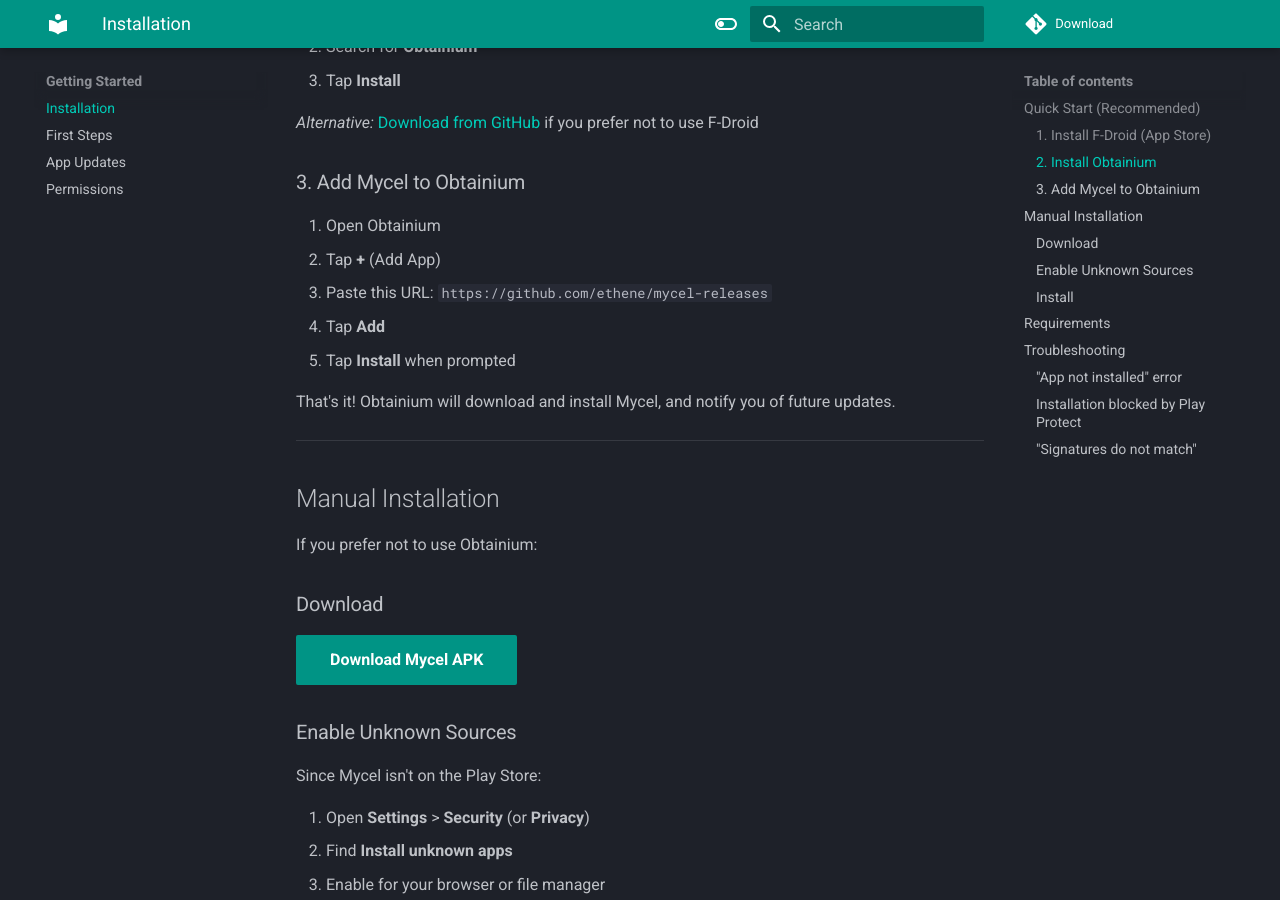
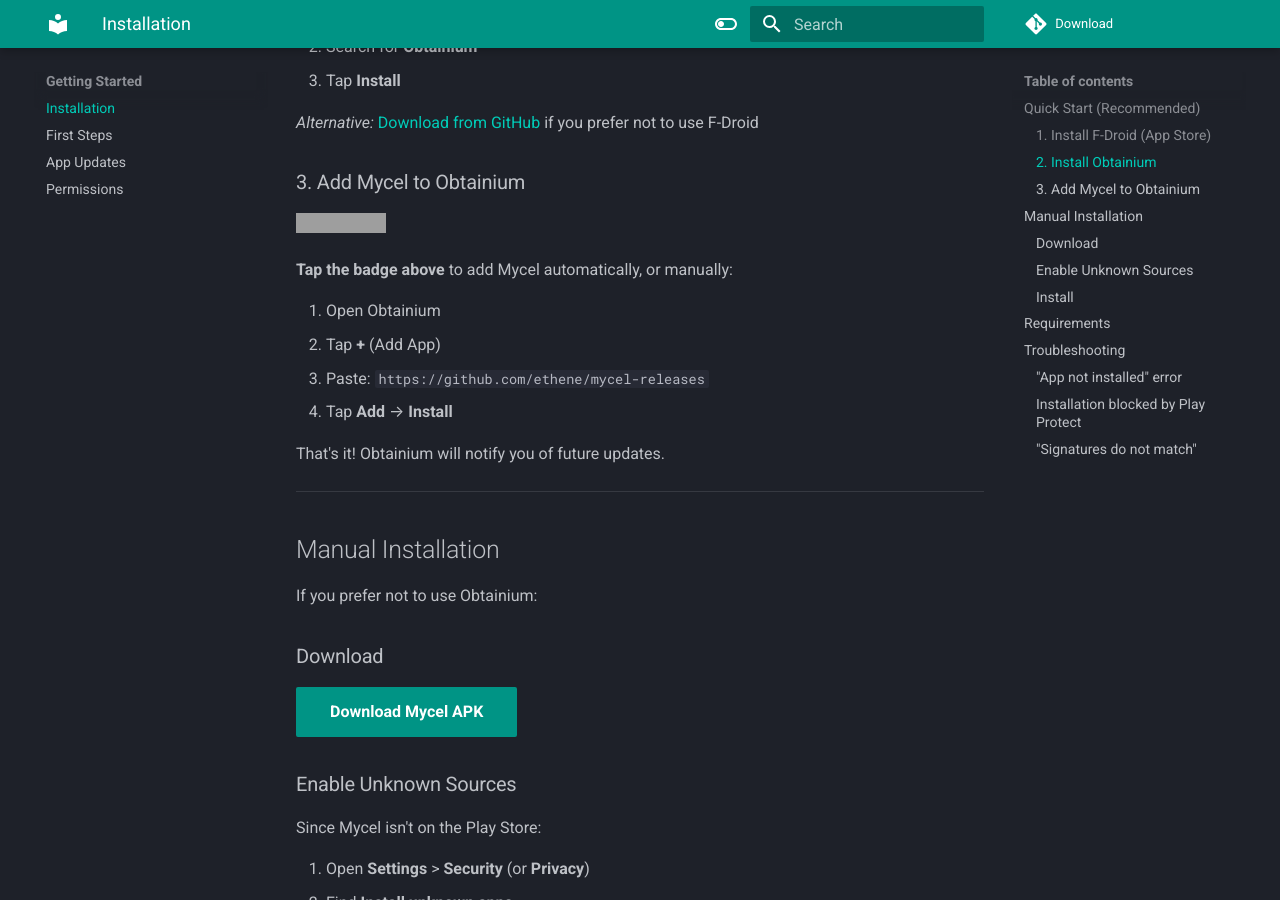
Before and after one commit to ethene/mycel-docs, an MkDocs documentation site: the page built from docs/getting-started/install.md, in a window 1280 px wide and 900 px high, scrolled down 980 px. Built offline with MkDocs 1.6.1 and Material for MkDocs 9.7.7, drawn with Linux system fonts in a browser that asks for light colours; comment, search, counter and statistics services are not loaded; grey boxes are pictures that could not be loaded.

Commit message:
docs: add Obtainium badge for one-click install

```diff
--- a/docs/getting-started/install.md
+++ b/docs/getting-started/install.md
@@ -33,13 +33,16 @@
 
 ### 3. Add Mycel to Obtainium
 
+[![Get it on Obtainium](https://raw.githubusercontent.com/ImranR98/Obtainium/main/assets/graphics/badge_obtainium.png)](https://apps.obtainium.imranr.dev/redirect.html?r=obtainium://add/https://github.com/ethene/mycel-releases)
+
+**Tap the badge above** to add Mycel automatically, or manually:
+
 1. Open Obtainium
 2. Tap **+** (Add App)
-3. Paste this URL: `https://github.com/ethene/mycel-releases`
-4. Tap **Add**
-5. Tap **Install** when prompted
+3. Paste: `https://github.com/ethene/mycel-releases`
+4. Tap **Add** → **Install**
 
-That's it! Obtainium will download and install Mycel, and notify you of future updates.
+That's it! Obtainium will notify you of future updates.
 
 ---
 
```
